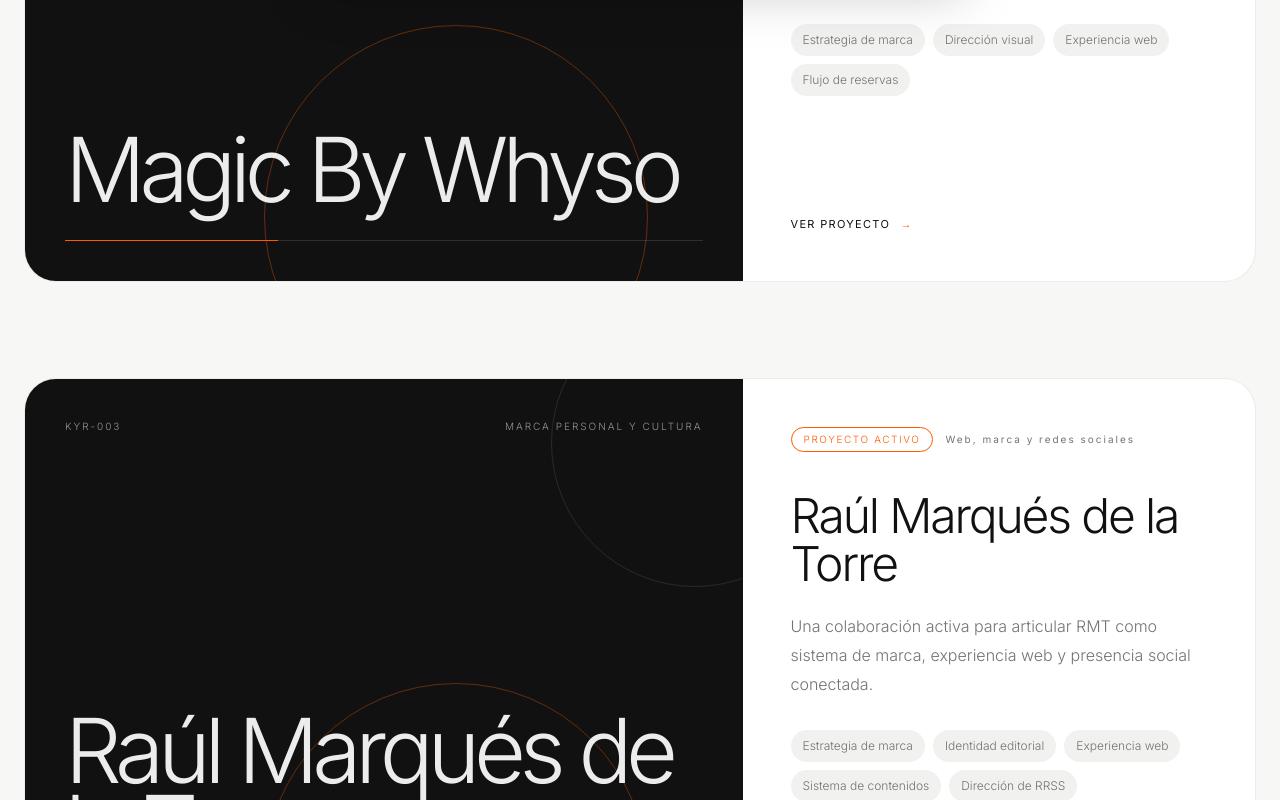
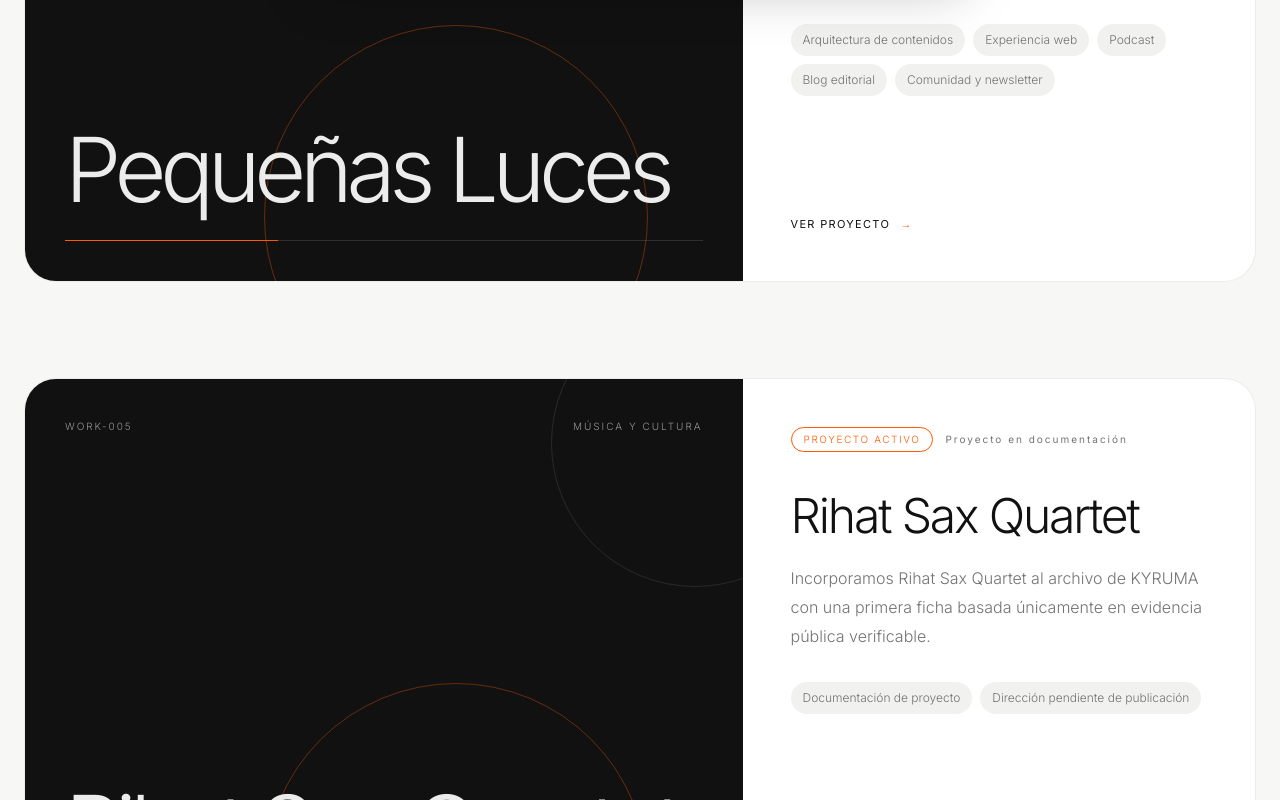
Before and after one commit to kyrumacreative-hub/kyruma-website, a Next.js app: page /trabajos in a window 1280 px wide. Shown: the part 800-1600 px from the top of the page. Built offline with nearby package versions, Linux system fonts and the light colour scheme; no server answers.

Commit message:
feat(work): expand multipage project archive

```diff
--- a/src/components/layout/Navbar.tsx
+++ b/src/components/layout/Navbar.tsx
@@ -32,7 +32,7 @@ export default function Navbar() {
     return () => window.removeEventListener("scroll", onScroll);
   }, []);
 
-  const links = [[t.approach, "#perspective"], [t.services, "#capabilities"], [t.method, "#method"], [t.work, "#work"]];
+  const links = [[t.approach, "/#perspective"], [t.services, "/#capabilities"], [t.method, "/#method"], [t.work, "/trabajos"]];
 
   return (
     <header className={`fixed inset-x-0 top-0 z-50 border-b transition-[transform,background-color,border-color] duration-300 ${visible ? "translate-y-0" : "-translate-y-full"} ${scrolled ? "border-[var(--border)] bg-[var(--background)]/88 backdrop-blur-xl" : "border-transparent bg-transparent"}`}>
--- a/src/components/work/WorkCaseDetail.tsx
+++ b/src/components/work/WorkCaseDetail.tsx
@@ -47,7 +47,7 @@ export default function WorkCaseDetail({ workCase }: { workCase: WorkCase }) {
         <div className="lg:col-span-5 lg:col-start-8"><p className="section-label">{t.scope}<span className="accent-dot" /></p><div className="mt-10 flex flex-wrap gap-3">{workCase.services[language].map((item) => <span key={item} className="rounded-full border border-[var(--border-strong)] px-4 py-3 text-sm">{item}</span>)}</div>{workCase.socialLinks?.length ? <div className="mt-10"><p className="micro">{t.channels}</p><div className="mt-4 flex flex-wrap gap-x-5 gap-y-3">{workCase.socialLinks.map((item) => <a key={item.url} href={item.url} target="_blank" rel="noopener noreferrer" className="text-link">{item.label}<span>↗</span></a>)}</div></div> : null}<p className="mt-10 border-l border-[var(--primary)] pl-5 text-sm leading-relaxed text-[var(--muted)]">{t.note}</p></div>
       </div></section>
 
-      <section className="section border-t border-[var(--border)]"><div className="site-container grid gap-12 lg:grid-cols-12"><p className="section-label lg:col-span-3">{t.next}<span className="accent-dot" /></p><div className="lg:col-span-8 lg:col-start-5"><h2 className="section-title">{workCase.next[language]}</h2><div className="mt-10 flex flex-wrap items-center gap-6"><a href={workCase.publicUrl} target="_blank" rel="noopener noreferrer" className="button-primary">{t.visit} {workCase.client}<span>↗</span></a><Link href="/#contact" className="text-link rounded-full border border-[var(--border-strong)] px-6 py-4">{t.cta}<span>→</span></Link></div></div></div></section>
+      <section className="section border-t border-[var(--border)]"><div className="site-container grid gap-12 lg:grid-cols-12"><p className="section-label lg:col-span-3">{t.next}<span className="accent-dot" /></p><div className="lg:col-span-8 lg:col-start-5"><h2 className="section-title">{workCase.next[language]}</h2><div className="mt-10 flex flex-wrap items-center gap-6">{workCase.publicUrl ? <a href={workCase.publicUrl} target="_blank" rel="noopener noreferrer" className="button-primary">{t.visit} {workCase.client}<span>↗</span></a> : null}<Link href="/#contact" className="text-link rounded-full border border-[var(--border-strong)] px-6 py-4">{t.cta}<span>→</span></Link></div></div></div></section>
     </main>
   );
 }
--- a/src/data/work.ts
+++ b/src/data/work.ts
@@ -6,7 +6,7 @@ export interface WorkCase {
   readonly slug: string;
   readonly publicId: string;
   readonly client: string;
-  readonly publicUrl: string;
+  readonly publicUrl?: string;
   readonly updatedAt: string;
   readonly status: "active" | "completed";
   readonly headline: LocalizedText;
@@ -23,6 +23,88 @@ export interface WorkCase {
 }
 
 export const workCases: readonly WorkCase[] = [
+  {
+    slug: "pequenas-luces",
+    publicId: "WORK-004",
+    client: "Pequeñas Luces",
+    publicUrl: "https://open.spotify.com/show/48FjmoOG82T6G9jsloYyFC",
+    updatedAt: "2026-10-04",
+    status: "active",
+    headline: { es: "Pequeñas Luces", en: "Pequeñas Luces" },
+    intro: {
+      es: "Un podcast infantil que cuenta la fe con la espontaneidad, la alegría y la mirada de sus jóvenes protagonistas.",
+      en: "A children's podcast sharing faith through the spontaneity, joy and perspective of its young hosts.",
+    },
+    sector: { es: "Podcast y comunidad", en: "Podcast and community" },
+    project: { es: "Experiencia web editorial", en: "Editorial web experience" },
+    summary: {
+      es: "Una casa digital en desarrollo para reunir episodios, historias y comunidad alrededor del podcast Pequeñas Luces.",
+      en: "A digital home in development to bring together episodes, stories and community around the Pequeñas Luces podcast.",
+    },
+    context: {
+      es: "Pequeñas Luces nace del grupo de postcomunión de la Parroquia Nuestra Señora de la Concepción de Morata de Tajuña. Hoy vive principalmente en el podcast y en redes sociales.",
+      en: "Pequeñas Luces grew from the post-communion group at Nuestra Señora de la Concepción parish in Morata de Tajuña. Today it lives primarily through its podcast and social channels.",
+    },
+    direction: {
+      es: "La dirección aprobada convierte el proyecto en un pequeño magazine vivo: podcast, blog, comunidad y newsletter, respetando su identidad alegre y evitando una expresión institucional.",
+      en: "The approved direction turns the project into a lively small magazine: podcast, blog, community and newsletter, preserving its joyful identity and avoiding an institutional tone.",
+    },
+    services: {
+      es: ["Arquitectura de contenidos", "Experiencia web", "Podcast", "Blog editorial", "Comunidad y newsletter"],
+      en: ["Content architecture", "Web experience", "Podcast", "Editorial blog", "Community and newsletter"],
+    },
+    evidence: {
+      es: ["Podcast oficial activo en Spotify", "Identidad y dirección digital aprobadas", "Arquitectura V1 definida", "Experiencia web en desarrollo"],
+      en: ["Official podcast active on Spotify", "Approved identity and digital direction", "Defined V1 architecture", "Web experience in development"],
+    },
+    next: {
+      es: "La siguiente fase convierte el material aprobado en una web editorial responsive y preparada para publicar nuevos episodios y contenidos.",
+      en: "The next phase turns the approved material into a responsive editorial website ready for new episodes and stories.",
+    },
+    socialLinks: [
+      { label: "Spotify", url: "https://open.spotify.com/show/48FjmoOG82T6G9jsloYyFC" },
+      { label: "Canales oficiales", url: "https://linktr.ee/peque.luces" },
+    ],
+  },
+  {
+    slug: "rihat-sax-quartet",
+    publicId: "WORK-005",
+    client: "Rihat Sax Quartet",
+    publicUrl: "https://museosanjuandedios.es/index.php?id=345&seccion=actividades",
+    updatedAt: "2026-10-04",
+    status: "active",
+    headline: { es: "Rihat Sax Quartet", en: "Rihat Sax Quartet" },
+    intro: {
+      es: "Cuatro saxofones, una formación común y una presencia musical que encuentra su fuerza en el conjunto.",
+      en: "Four saxophones, a shared musical background and a stage presence shaped by the strength of the ensemble.",
+    },
+    sector: { es: "Música y cultura", en: "Music and culture" },
+    project: { es: "Proyecto en documentación", en: "Project being documented" },
+    summary: {
+      es: "Incorporamos Rihat Sax Quartet al archivo de KYRUMA con una primera ficha basada únicamente en evidencia pública verificable.",
+      en: "Rihat Sax Quartet joins the KYRUMA archive with an initial case page based only on verifiable public evidence.",
+    },
+    context: {
+      es: "Rihat Sax Quartet es una agrupación formada en el Real Conservatorio Superior de Música Victoria Eugenia de Granada, con actividad concertística documentada en la ciudad.",
+      en: "Rihat Sax Quartet is an ensemble formed at Granada's Real Conservatorio Superior de Música Victoria Eugenia, with documented concert activity in the city.",
+    },
+    direction: {
+      es: "La ficha se publica como capítulo abierto. El alcance creativo de KYRUMA, los materiales visuales y los entregables se incorporarán cuando exista evidencia aprobada para mostrarlos.",
+      en: "This case is published as an open chapter. KYRUMA's creative scope, visual materials and deliverables will be added once approved evidence is available.",
+    },
+    services: {
+      es: ["Documentación de proyecto", "Dirección pendiente de publicación"],
+      en: ["Project documentation", "Direction pending publication"],
+    },
+    evidence: {
+      es: ["Agrupación vinculada al RCSM Victoria Eugenia", "Actividad concertística pública documentada", "Proyecto incorporado al archivo KYRUMA"],
+      en: ["Ensemble linked to RCSM Victoria Eugenia", "Documented public concert activity", "Project added to the KYRUMA archive"],
+    },
+    next: {
+      es: "Completaremos este caso con el alcance, la dirección visual y los entregables aprobados del proyecto, sin adelantar información no verificada.",
+      en: "We will complete this case with the project's approved scope, visual direction and deliverables, without anticipating unverified information.",
+    },
+  },
   {
     slug: "magic-by-whyso",
     publicId: "KYR-002",
```
Also changed, not shown: src/app/page.tsx (+21 -9 lines), 1 other file (tests, documents, lock files or other folders).
